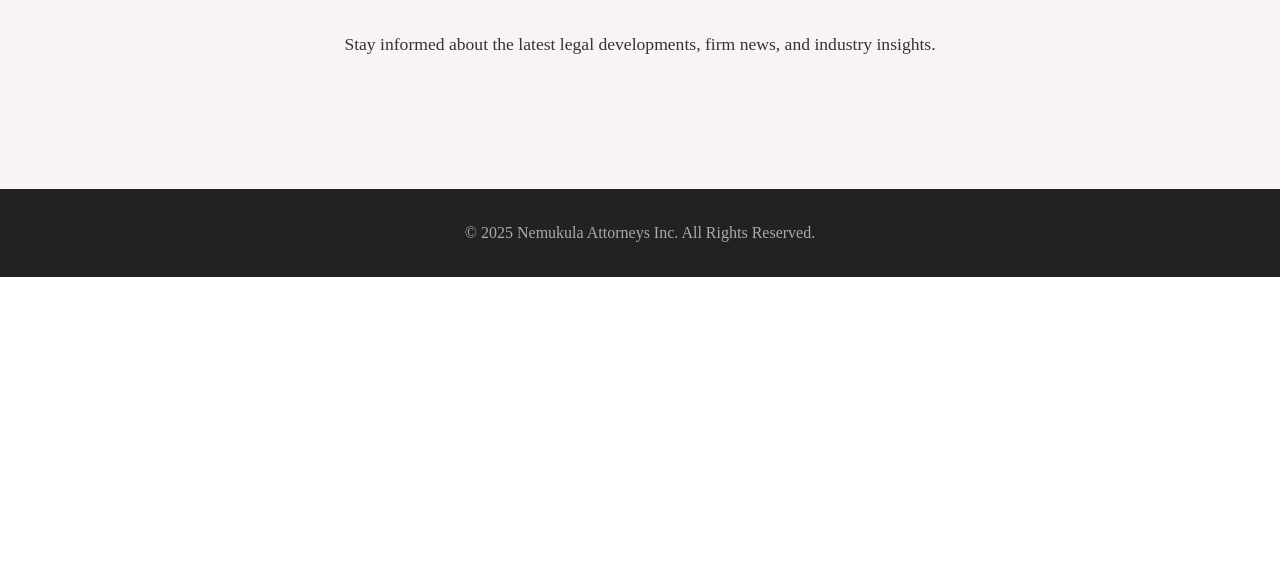
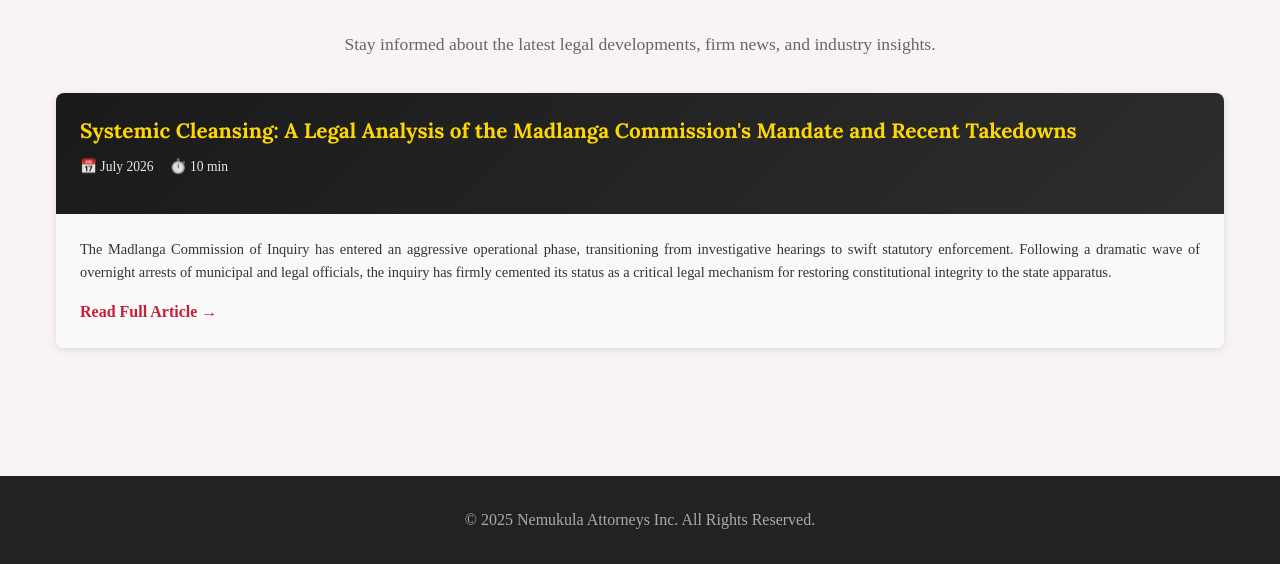
Before and after one commit to WAVER666/nems-web, a website: page news.html in a window 1280 px wide. Shown: the part 509-1073 px from the top of the page. Before the commit the page ends 800 px from the top, so only its background shows below. Drawn offline with nearby package versions, Linux system fonts and the light colour scheme.

Commit message:
Update news page with Madlanga Commission article

```diff
--- a/news.html
+++ b/news.html
@@ -10,6 +10,119 @@
     <link rel="preconnect" href="https://fonts.gstatic.com" crossorigin>
     <link href="https://fonts.googleapis.com/css2?family=Lora:wght@400;700&family=Montserrat:wght@300;400;600&display=swap" rel="stylesheet">
     <link href="https://unpkg.com/aos@2.3.1/dist/aos.css" rel="stylesheet">
+    <style>
+        .news-grid {
+            display: grid;
+            grid-template-columns: repeat(auto-fit, minmax(350px, 1fr));
+            gap: 2rem;
+            margin-bottom: 3rem;
+        }
+
+        .news-card {
+            background: white;
+            border-radius: 8px;
+            box-shadow: 0 2px 8px rgba(0, 0, 0, 0.1);
+            overflow: hidden;
+            transition: transform 0.3s ease, box-shadow 0.3s ease;
+            display: flex;
+            flex-direction: column;
+            cursor: pointer;
+        }
+
+        .news-card:hover {
+            transform: translateY(-5px);
+            box-shadow: 0 4px 16px rgba(196, 30, 58, 0.2);
+        }
+
+        .news-card-header {
+            padding: 1.5rem;
+            background: linear-gradient(135deg, #1a1a1a 0%, #2d2d2d 100%);
+            color: white;
+            flex-grow: 1;
+            display: flex;
+            flex-direction: column;
+        }
+
+        .news-card-title {
+            font-size: 1.3rem;
+            font-weight: 700;
+            margin: 0 0 0.8rem 0;
+            line-height: 1.3;
+            font-family: 'Lora', serif;
+            color: #ffd700;
+        }
+
+        .news-card-meta {
+            display: flex;
+            gap: 1rem;
+            font-size: 0.85rem;
+            opacity: 0.9;
+            flex-wrap: wrap;
+            margin-bottom: 0.8rem;
+        }
+
+        .news-card-meta-item {
+            display: flex;
+            align-items: center;
+            gap: 0.3rem;
+        }
+
+        .news-card-summary {
+            font-size: 0.95rem;
+            line-height: 1.5;
+            opacity: 0.95;
+            margin: 0;
+        }
+
+        .news-card-body {
+            padding: 1.5rem;
+            background: #f9f9f9;
+            flex-grow: 1;
+            display: flex;
+            flex-direction: column;
+        }
+
+        .news-card-body p {
+            margin: 0 0 1rem 0;
+            text-align: justify;
+            line-height: 1.6;
+            color: #333;
+            font-size: 0.9rem;
+        }
+
+        .news-card-body p:last-child {
+            margin-bottom: 0;
+        }
+
+        .news-read-more {
+            display: inline-block;
+            margin-top: auto;
+            color: #c41e3a;
+            font-weight: 600;
+            text-decoration: none;
+            transition: color 0.3s ease;
+        }
+
+        .news-read-more:hover {
+            color: #1a1a1a;
+        }
+
+        .section-intro {
+            font-size: 1.1rem;
+            color: #666;
+            margin-bottom: 2rem;
+        }
+
+        @media (max-width: 768px) {
+            .news-grid {
+                grid-template-columns: 1fr;
+            }
+
+            .news-card-title {
+                font-size: 1.1rem;
+            }
+        }
+    </style>
 </head>
 <body>
     <header id="header" class="header">
@@ -48,6 +161,23 @@
             <div class="container">
                 <h2>News & Updates</h2>
                 <p class="section-intro">Stay informed about the latest legal developments, firm news, and industry insights.</p>
+
+                <div class="news-grid">
+                    <!-- News Article 1: Madlanga Commission -->
+                    <article class="news-card" data-aos="fade-up">
+                        <div class="news-card-header">
+                            <h3 class="news-card-title">Systemic Cleansing: A Legal Analysis of the Madlanga Commission's Mandate and Recent Takedowns</h3>
+                            <div class="news-card-meta">
+                                <div class="news-card-meta-item">📅 July 2026</div>
+                                <div class="news-card-meta-item">⏱️ 10 min</div>
+                            </div>
+                        </div>
+                        <div class="news-card-body">
+                            <p>The Madlanga Commission of Inquiry has entered an aggressive operational phase, transitioning from investigative hearings to swift statutory enforcement. Following a dramatic wave of overnight arrests of municipal and legal officials, the inquiry has firmly cemented its status as a critical legal mechanism for restoring constitutional integrity to the state apparatus.</p>
+                            <a href="#" class="news-read-more">Read Full Article →</a>
+                        </div>
+                    </article>
+                </div>
             </div>
         </section>
     </main>
```
